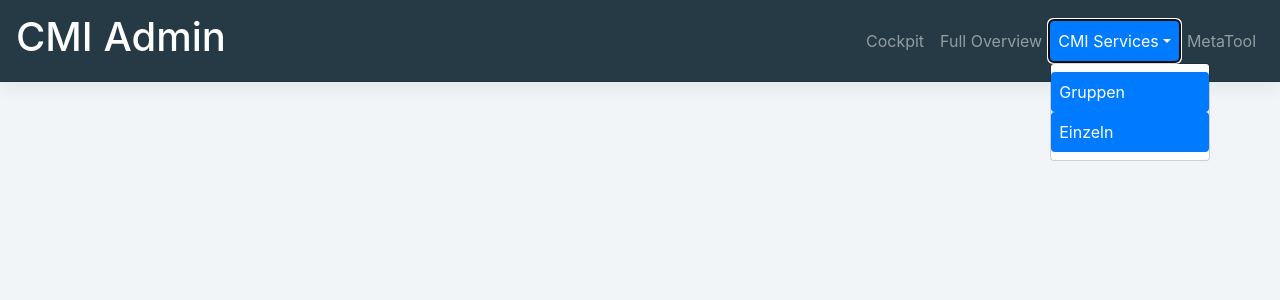
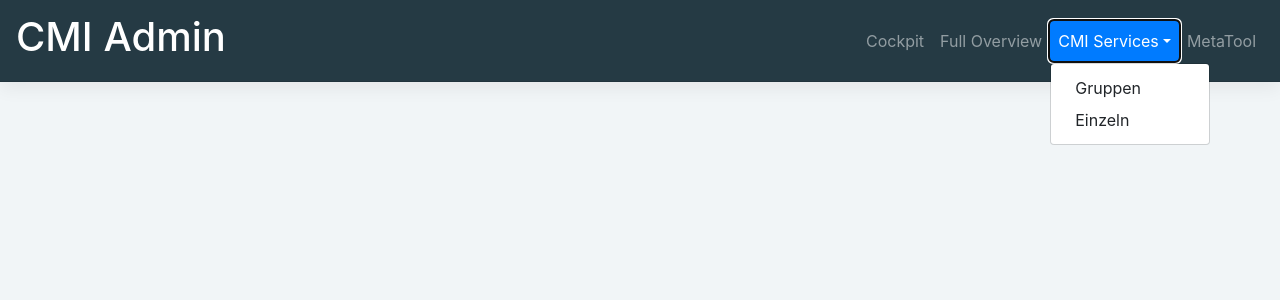
Before and after one commit to rogrut-uzh/cmi-administration-webapp, a Flask app: template templates/base.html in a window 1280 px wide, after a click on "CMI Services". Shown: the top 300 px of the page. Run offline with Flask 3, Linux system fonts and the light colour scheme; the template is opened without the code that fills it, so the values that code supplies are empty; some libraries are stand-ins or nearby versions.

Commit message:
update nav menu dropdown

```diff
--- a/templates/base.html
+++ b/templates/base.html
@@ -22,11 +22,11 @@
           <li class="nav-item">
             <a class="nav-link {% if active_page == 'fulloverview' %}active{% endif %}" href="/fulloverview">Full Overview</a>
           </li>
-          <li class="{% if active_page in ['services', 'services-single'] %}active{% endif %} nav-item dropdown">
-            <a class="nav-link dropdown-toggle" href="#" id="navbarServicesLink" role="button" data-toggle="dropdown" aria-haspopup="true" aria-expanded="false">CMI Services</a>
+          <li class="nav-item dropdown">
+            <a class="nav-link {% if active_page in ['services', 'services-single'] %}active{% endif %} dropdown-toggle" href="#" id="navbarServicesLink" role="button" data-toggle="dropdown" aria-haspopup="true" aria-expanded="false">CMI Services</a>
             <div class="dropdown-menu" aria-labelledby="navbarServicesLink">
-              <a class="nav-link" href="/services">Gruppen</a>
-              <a class="nav-link" href="/services-single">Einzeln</a>
+              <a class="dropdown-item" href="/services">Gruppen</a>
+              <a class="dropdown-item" href="/services-single">Einzeln</a>
             </div>
           </li>
           <li class="nav-item">
```
